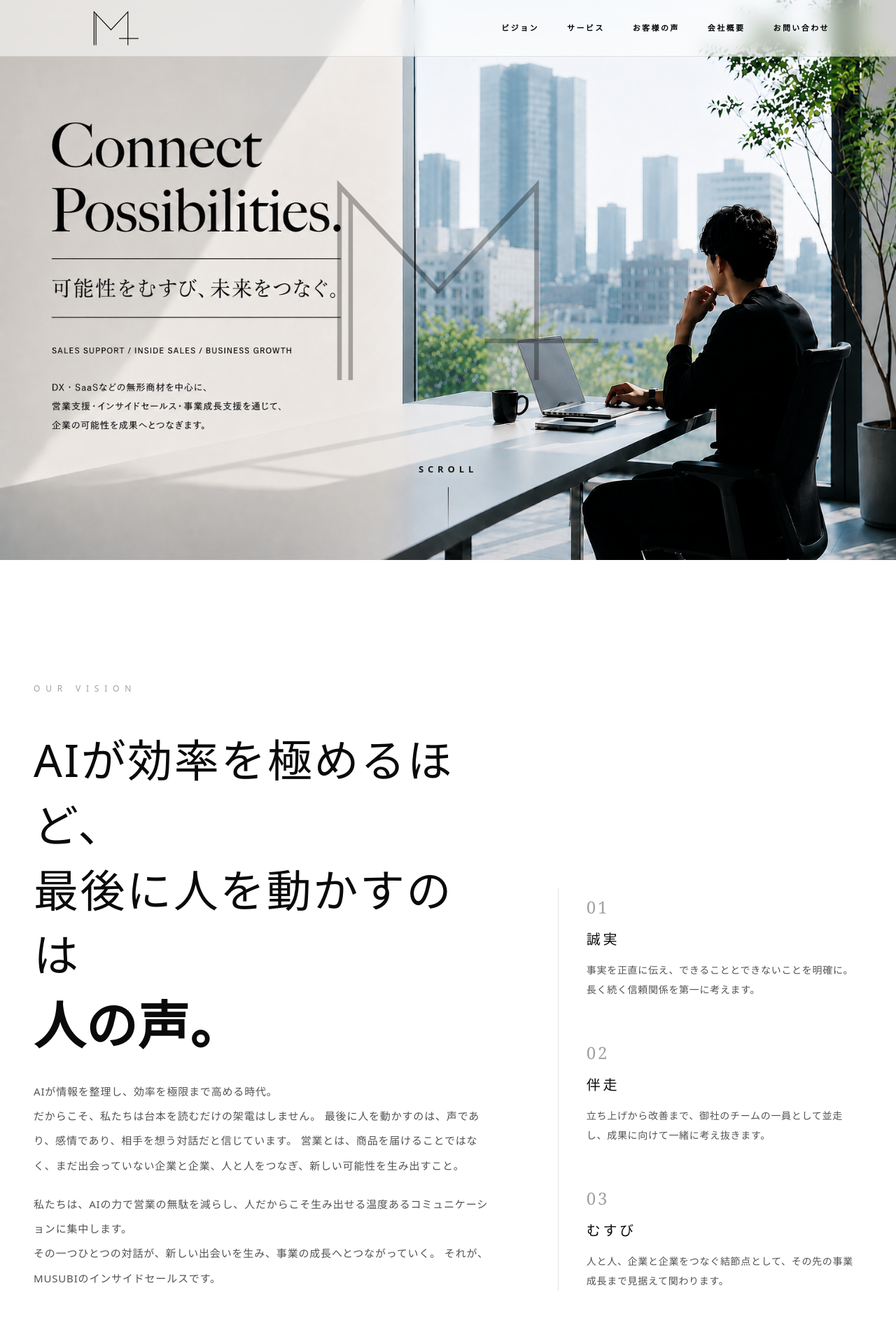
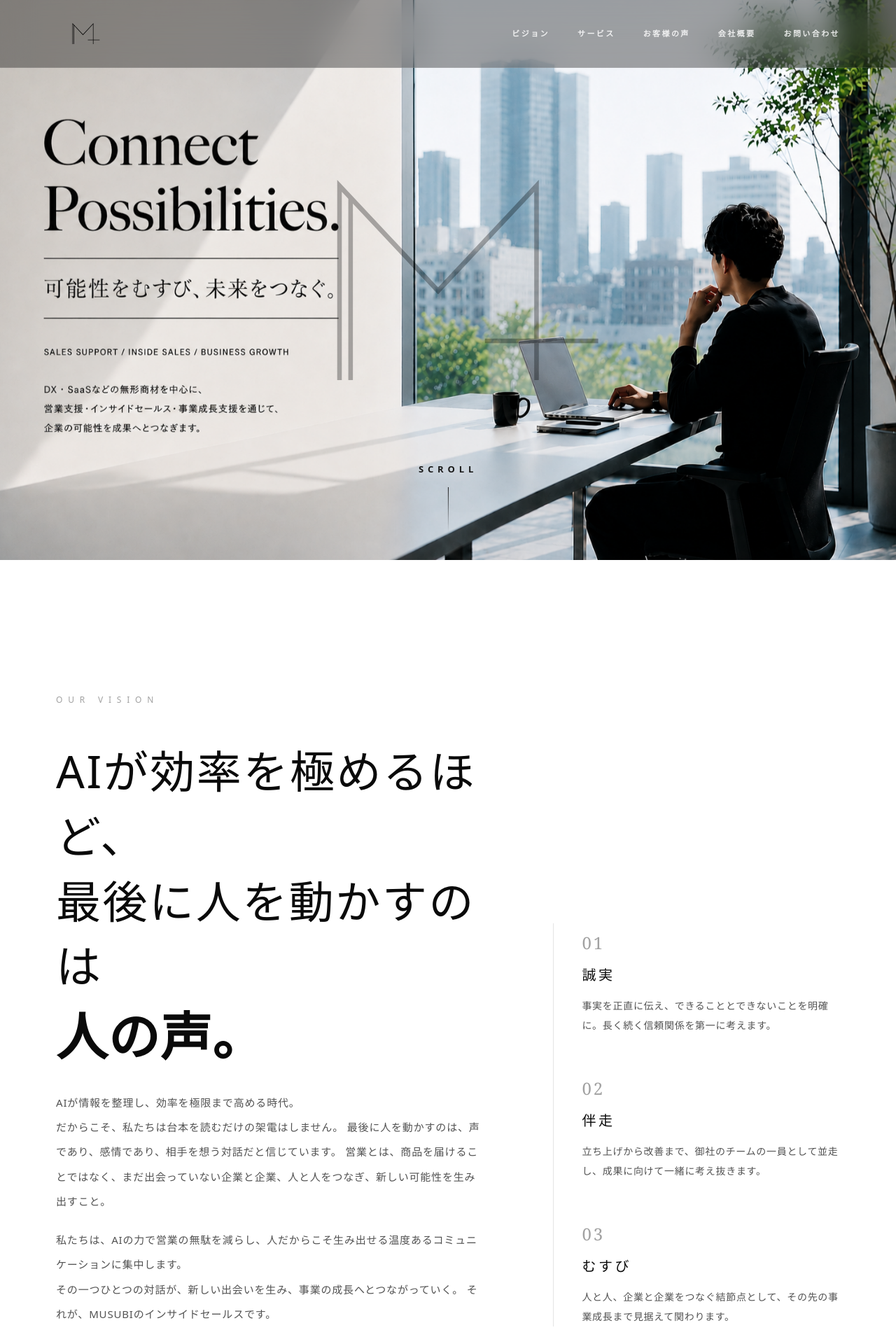
Before and after one commit to musubi-create/musubi, a Next.js app: page / in a window 1280 px wide. Shown: the top 1920 px of the page at 70% size. Built offline with nearby package versions, Linux system fonts and the light colour scheme.

Commit message:
Remove dynamic sitemap lastModified

```diff
--- a/app/components/Reveal.tsx
+++ b/app/components/Reveal.tsx
@@ -24,6 +24,11 @@ export default function Reveal({ children, delay }: RevealProps) {
     const element = ref.current;
     if (!element) return;
 
+    if (!("IntersectionObserver" in window)) {
+      const frame = requestAnimationFrame(() => setVisible(true));
+      return () => cancelAnimationFrame(frame);
+    }
+
     const observer = new IntersectionObserver(
       ([entry]) => {
         if (entry.isIntersecting) {
@@ -31,7 +36,7 @@ export default function Reveal({ children, delay }: RevealProps) {
           observer.unobserve(entry.target);
         }
       },
-      { threshold: 0.18 }
+      { rootMargin: "0px 0px -12%", threshold: 0.12 }
     );
 
     observer.observe(element);
@@ -42,10 +47,8 @@ export default function Reveal({ children, delay }: RevealProps) {
   return (
     <div
       ref={ref}
-      className={`transform-gpu will-change-transform transition-all duration-[1400ms] ease-[cubic-bezier(0.22,1,0.36,1)] ${delayClass}
-        visible
-  ? "translate-y-0 opacity-100 blur-0"
-  : "translate-y-8 opacity-0 blur-[2px]"
+      className={`transform-gpu will-change-transform transition-all duration-[1200ms] ease-[cubic-bezier(0.22,1,0.36,1)] ${delayClass} ${
+        visible ? "translate-y-0 opacity-100 blur-0" : "translate-y-8 opacity-0 blur-[2px]"
       }`}
     >
       {children}
--- a/app/globals.css
+++ b/app/globals.css
@@ -23,3 +23,22 @@
 html {
   scroll-behavior: smooth;
 }
+body {
+  font-family: system-ui, -apple-system, BlinkMacSystemFont, "Segoe UI", sans-serif;
+}
+
+::selection {
+  background: rgba(255, 255, 255, 0.24);
+  color: inherit;
+}
+
+@media (prefers-reduced-motion: reduce) {
+  *,
+  *::before,
+  *::after {
+    scroll-behavior: auto !important;
+    animation-duration: 0.01ms !important;
+    animation-iteration-count: 1 !important;
+    transition-duration: 0.01ms !important;
+  }
+}
--- a/app/layout.tsx
+++ b/app/layout.tsx
@@ -1,21 +1,40 @@
 import type { Metadata } from "next";
-import { Geist, Geist_Mono } from "next/font/google";
 import "./globals.css";
 
-const geistSans = Geist({
-  variable: "--font-geist-sans",
-  subsets: ["latin"],
-});
-
-const geistMono = Geist_Mono({
-  variable: "--font-geist-mono",
-  subsets: ["latin"],
-});
+const siteUrl = "https://musubi-44.com";
 
 export const metadata: Metadata = {
+  metadataBase: new URL(siteUrl),
   title: "MUSUBI | 営業支援・インサイドセールス・事業成長を支援するパートナー",
   description:
     "MUSUBIは営業支援・インサイドセールス・事業成長支援を通じて、企業の売上拡大と持続的な成長を実現するパートナーです。",
+  alternates: {
+    canonical: "/",
+  },
+  openGraph: {
+    title: "MUSUBI | 営業支援・インサイドセールス・事業成長を支援するパートナー",
+    description:
+      "MUSUBIは営業支援・インサイドセールス・事業成長支援を通じて、企業の売上拡大と持続的な成長を実現するパートナーです。",
+    url: "/",
+    siteName: "MUSUBI",
+    locale: "ja_JP",
+    type: "website",
+    images: [
+      {
+        url: "/images/hero.png",
+        width: 1200,
+        height: 630,
+        alt: "MUSUBI",
+      },
+    ],
+  },
+  twitter: {
+    card: "summary_large_image",
+    title: "MUSUBI | 営業支援・インサイドセールス・事業成長を支援するパートナー",
+    description:
+      "MUSUBIは営業支援・インサイドセールス・事業成長支援を通じて、企業の売上拡大と持続的な成長を実現するパートナーです。",
+    images: ["/images/hero.png"],
+  },
 };
 
 export default function RootLayout({
@@ -26,7 +45,7 @@ export default function RootLayout({
   return (
     <html
       lang="ja"
-      className={`${geistSans.variable} ${geistMono.variable} h-full scroll-smooth antialiased`}
+      className="h-full scroll-smooth antialiased"
     >
       <body className="min-h-full bg-white text-neutral-950">{children}</body>
     </html>
--- a/app/page.tsx
+++ b/app/page.tsx
@@ -75,26 +75,28 @@ const workflow = [
 export default function Home() {
   return (
     <main className="min-h-screen bg-white text-neutral-950">
-      <header className="fixed left-0 top-0 z-50 w-full border-b border-black/10 bg-white/55 text-neutral-950 backdrop-blur-md">
-<div className="flex h-20 w-full items-center justify-start px-6 md:justify-between md:px-[95px]">
+      <header className="fixed left-0 top-0 z-50 w-full border-b border-white/10 bg-black/35 text-white backdrop-blur-xl transition-colors duration-500">
+<div className="mx-auto flex h-20 w-full max-w-[1440px] items-center justify-start px-6 md:h-24 md:justify-between md:px-14 lg:px-20">
 <a
   href="#"
-  className="block transition-opacity duration-500 hover:opacity-60"
+  className="block transition-opacity duration-500 hover:opacity-60 focus-visible:outline focus-visible:outline-2 focus-visible:outline-offset-4 focus-visible:outline-black"
   aria-label="MUSUBI"
 >
-<img
+<Image
   src="/images/logo-2.2.svg"
   alt="MUSUBI"
-  className="h-16 w-auto md:h-33"
+  width={595}
+  height={595}
+  className="h-14 w-auto md:h-20"
 />
 </a>
 
-  <nav className="hidden items-center gap-10 text-[11px] font-semibold tracking-[0.22em] text-black md:flex">
+  <nav className="hidden items-center gap-10 text-[11px] font-semibold tracking-[0.22em] text-white/85 md:flex">
     {navLinks.map((link) => (
       <a
         key={link.href}
         href={link.href}
-        className="transition-all duration-500 hover:text-black hover:opacity-70"
+        className="transition-all duration-500 hover:text-white hover:opacity-75 focus-visible:outline focus-visible:outline-2 focus-visible:outline-offset-4 focus-visible:outline-white"
       >
         {link.label}
       </a>
@@ -103,7 +105,7 @@ export default function Home() {
 </div>
 </header>
 
-      <section className="relative h-screen min-h-[720px] overflow-hidden">
+      <section className="relative h-screen min-h-[760px] overflow-hidden bg-black">
 <>
   {/* スマホ用 */}
   <Image
@@ -120,14 +122,16 @@ export default function Home() {
     alt="MUSUBI Hero"
     fill
     priority
-    className="hidden object-cover object-center hero-slow-zoom md:block"
+    className="hidden object-cover object-center motion-safe:animate-[slowZoom_18s_ease-in-out_infinite_alternate] md:block"
   />
 </>
 <div className="pointer-events-none absolute inset-0 z-10 hidden items-center justify-center transition-all md:flex">
-  <img
+  <Image
   src="/images/logo-2.2.svg"
   alt=""
-  className="w-[58vw] max-w-[250px] opacity-18 transition-all duration-800 drop-shadow-[0_0_36px_rgba(255,255,255,0.72)] md:w-[60vw] md:min-w-[600px] md:max-w-[850px] md:opacity-30 md:drop-shadow-[0_0_60px_rgba(255,255,255,0.9)]"
+  width={595}
+  height={595}
+  className="w-[58vw] max-w-[250px] opacity-20 transition-all duration-700 drop-shadow-[0_0_36px_rgba(255,255,255,0.72)] md:w-[60vw] md:min-w-[600px] md:max-w-[850px] md:opacity-30 md:drop-shadow-[0_0_60px_rgba(255,255,255,0.9)]"
 />
 </div>
         <div className="absolute bottom-10 left-1/2 z-20 flex -translate-x-1/2 flex-col items-center">
@@ -139,7 +143,7 @@ export default function Home() {
         </div>
       </section>
 
-<section id="vision" className="bg-white px-8 py-32 md:px-12 md:py-44">
+<section id="vision" className="bg-white px-8 py-32 md:px-14 md:py-48 lg:px-20">
   <Reveal>
     <div className="mx-auto max-w-7xl">
       <p className="mb-12 text-xs tracking-[0.65em] text-neutral-400">OUR VISION</p>
@@ -193,7 +197,7 @@ export default function Home() {
     </div>
   </Reveal>
 </section>
-<section id="workflow" className="bg-white px-8 py-32 md:px-12 md:py-44">
+<section id="workflow" className="bg-white px-8 py-32 md:px-14 md:py-48 lg:px-20">
   <div className="mx-auto max-w-7xl">
     <Reveal>
       <div className="mb-24 grid gap-10 md:grid-cols-[1fr_1fr] md:items-end">
@@ -234,7 +238,7 @@ export default function Home() {
     </div>
   </div>
 </section>
-<section id="services" className="bg-neutral-950 px-8 py-36 text-white md:px-12 md:py-48">
+<section id="services" className="bg-neutral-950 px-8 py-36 text-white md:px-14 md:py-48 lg:px-20">
   <div className="mx-auto max-w-7xl">
     <Reveal>
       <div className="mb-24 grid gap-10 md:grid-cols-[1fr_1fr] md:items-end">
@@ -281,7 +285,7 @@ export default function Home() {
     </div>
   </div>
 </section>
-      <section id="voice" className="bg-[#f7f6f3] px-8 py-32 text-neutral-950 md:px-12">
+      <section id="voice" className="bg-[#f7f6f3] px-8 py-32 text-neutral-950 md:px-14 md:py-44 lg:px-20">
         <div className="mx-auto max-w-7xl">
           <div className="mb-16 text-center">
             <p className="mb-5 text-xs font-semibold tracking-[0.45em] text-neutral-400">
@@ -355,7 +359,7 @@ export default function Home() {
           </div>
         </div>
       </section>
-<section id="company" className="bg-white px-8 py-32 md:px-12 md:py-44">
+<section id="company" className="bg-white px-8 py-32 md:px-14 md:py-48 lg:px-20">
   <div className="mx-auto max-w-7xl">
     <p className="mb-12 text-xs tracking-[0.65em] text-neutral-400">COMPANY</p>
 
@@ -365,9 +369,11 @@ export default function Home() {
           会社概要
         </h2>
 <div className="mt-1">
-  <img
+  <Image
     src="/images/logo-1.2.svg"
     alt="株式会社 糸喜-MUSUBI"
+    width={595}
+    height={595}
     className="mx-auto mt-2 w-[72vw] max-w-[340px] md:mt-20 md:w-[420px] md:max-w-none"
   />
 </div>
@@ -402,7 +408,7 @@ export default function Home() {
   </div>
 </section>
 
-     <section id="contact" className="relative overflow-hidden bg-black px-8 py-28 text-white md:px-12 md:py-36">
+     <section id="contact" className="relative overflow-hidden bg-black px-8 py-28 text-white md:px-14 md:py-40 lg:px-20">
 
   <div className="mx-auto grid max-w-7xl gap-16 md:grid-cols-[0.9fr_1.1fr] md:items-start">
     <div>
@@ -479,7 +485,7 @@ export default function Home() {
       </div>
     </div>
 
-    <form className="bg-white p-8 text-black shadow-[0_30px_80px_rgba(0,0,0,0.25)] md:p-10">
+    <form className="bg-white p-8 text-black shadow-[0_30px_80px_rgba(0,0,0,0.25)] md:p-10" onSubmit={(event) => event.preventDefault()}>
       <h3 className="text-2xl font-light tracking-[0.08em]">お問い合わせ</h3>
       <p className="mt-3 text-xs leading-[1.9] tracking-[0.06em] text-neutral-500">
         必要事項をご記入のうえ送信してください。
@@ -488,22 +494,22 @@ export default function Home() {
       <div className="mt-8 space-y-5">
         <label className="block text-xs tracking-[0.08em] text-neutral-600">
           会社名
-          <input className="mt-2 w-full border border-black/15 px-4 py-3 text-sm outline-none" placeholder="株式会社〇〇" />
+          <input className="mt-2 w-full border border-black/15 px-4 py-3 text-sm outline-none transition-colors focus:border-black" placeholder="株式会社〇〇" />
         </label>
 
         <label className="block text-xs tracking-[0.08em] text-neutral-600">
           お名前
-          <input className="mt-2 w-full border border-black/15 px-4 py-3 text-sm outline-none" placeholder="山田 太郎" />
+          <input className="mt-2 w-full border border-black/15 px-4 py-3 text-sm outline-none transition-colors focus:border-black" placeholder="山田 太郎" />
         </label>
 
         <label className="block text-xs tracking-[0.08em] text-neutral-600">
           メールアドレス
-          <input className="mt-2 w-full border border-black/15 px-4 py-3 text-sm outline-none" placeholder="taro@example.com" />
+          <input className="mt-2 w-full border border-black/15 px-4 py-3 text-sm outline-none transition-colors focus:border-black" placeholder="taro@example.com" />
         </label>
 
         <label className="block text-xs tracking-[0.08em] text-neutral-600">
           お問い合わせ内容
-          <textarea className="mt-2 h-28 w-full border border-black/15 px-4 py-3 text-sm outline-none" placeholder="ご相談内容をご記入ください" />
+          <textarea className="mt-2 h-28 w-full border border-black/15 px-4 py-3 text-sm outline-none transition-colors focus:border-black" placeholder="ご相談内容をご記入ください" />
         </label>
 
         <button
@@ -519,7 +525,7 @@ export default function Home() {
     </form>
   </div>
 </section>
-<footer className="bg-black px-8 py-16 text-white md:px-12">
+<footer className="bg-black px-8 py-16 text-white md:px-14 lg:px-20">
   <div className="mx-auto grid max-w-7xl gap-12 border-b border-white/10 pb-12 md:grid-cols-[1.4fr_1fr_1fr_1fr]">
     <div>
       <p className="text-xs font-semibold tracking-[0.6em] text-white/80">MUSUBI</p>
--- /dev/null
+++ b/app/robots.ts
@@ -0,0 +1,11 @@
+import type { MetadataRoute } from "next";
+
+export default function robots(): MetadataRoute.Robots {
+  return {
+    rules: {
+      userAgent: "*",
+      allow: "/",
+    },
+    sitemap: "https://musubi-44.com/sitemap.xml",
+  };
+}
--- /dev/null
+++ b/app/sitemap.ts
@@ -0,0 +1,11 @@
+import type { MetadataRoute } from "next";
+
+export default function sitemap(): MetadataRoute.Sitemap {
+  return [
+    {
+      url: "https://musubi-44.com/",
+      changeFrequency: "monthly",
+      priority: 1,
+    },
+  ];
+}
```
